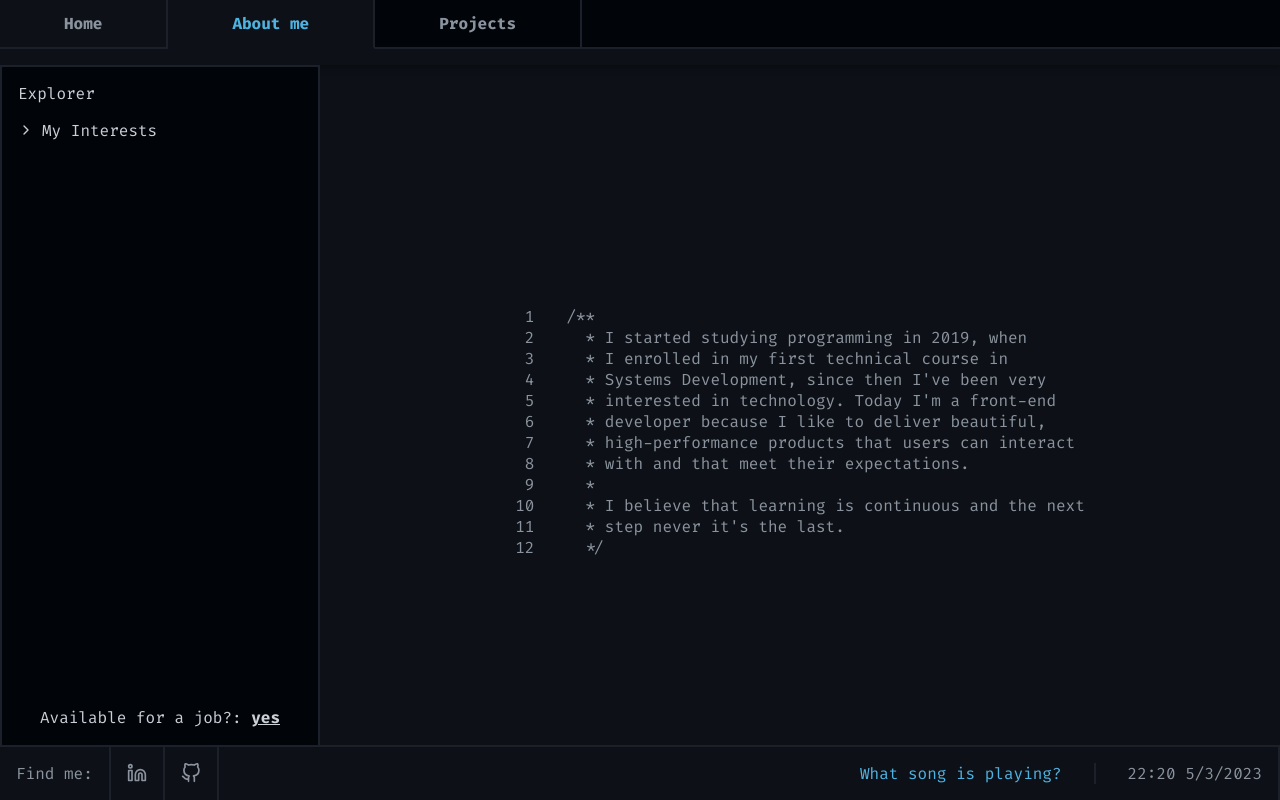
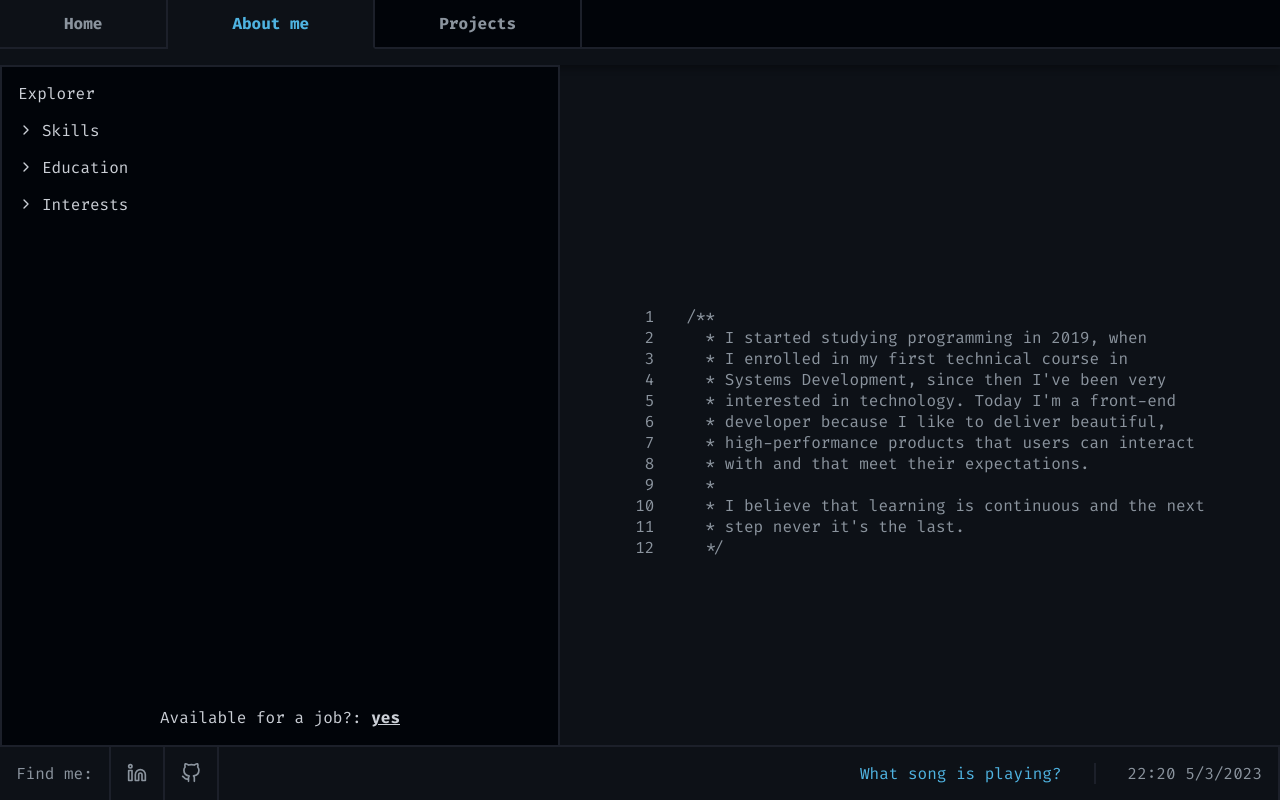
Before and after one commit to VitorHugoAntunes/My_Portfolio, a Next.js app: page /about in a window 1280 px wide. Built offline with nearby package versions, Linux system fonts and the light colour scheme.

Commit message:
Fixed about page layout, added new tags and hover effects

```diff
--- a/src/components/Header/styles.ts
+++ b/src/components/Header/styles.ts
@@ -80,9 +80,14 @@ export const MenuContainer = styled('div', {
             button: {
                 padding: "none",
                 background: "none",
+                transition: "0.2s",
 
                 svg: {
                     color: "$icon"
+                },
+
+                "&:hover": {
+                    filter: "brightness(0.8)"
                 }
             },
 
--- a/src/components/TagFolder/styles.ts
+++ b/src/components/TagFolder/styles.ts
@@ -3,5 +3,12 @@ import { styled } from "@stitches/react";
 export const TagFolderDiv = styled('div', {
     display: "flex",
     alignItems: "center",
-    gap: "0.5rem"
+    gap: "0.5rem",
+
+    span: {
+        width: "30rem",
+        overflow: "hidden",
+        whiteSpace: "nowrap",
+        textOverflow: "ellipsis"
+    }
 })
--- a/src/pages/about.tsx
+++ b/src/pages/about.tsx
@@ -1,8 +1,8 @@
-import { useState, useEffect } from 'react'
+import { useState, useEffect, ReactNode } from 'react'
 import { AboutContainer, AboutContent, InterestsContainer } from "@/styles/pages/about";
 
 import { FiChevronDown, FiChevronRight } from "react-icons/fi";
-import { techTags } from '../tags/data'
+import { techTags, educationTags, interestsTags } from '../tags/data'
 
 import TagFolder from "@/components/TagFolder";
 
@@ -20,29 +20,15 @@ export default function About() {
     const aboutText = "\nI started studying programming in 2019, when \nI enrolled in my first technical course in\n Systems Development, since then I've been very\n interested in technology. Today I'm a front-end\n developer because I like to deliver beautiful,\n high-performance products that users can interact\n with and that meet their expectations.\n\n I believe that learning is continuous and the next \n step never it's the last.\n"
     const paragraphs = aboutText.split("\n")
 
-    const [openTag, setOpenTag] = useState<boolean>(false)
-
-    function changeTagStatus() {
-        openTag === false ? setOpenTag(true) : setOpenTag(false)
-    }
-
     return (
         <AboutContainer style={style}>
             <InterestsContainer>
                 <div>
                     <span>Explorer</span>
 
-                    <div className="tagsDiv">
-                        <div className='myInterests' onClick={changeTagStatus}>
-                            {openTag === false ? (<FiChevronRight size={16} />) : (<FiChevronDown size={16} />)}
-                            <span>My Interests</span>
-                        </div>
-                        <div className={openTag === false ? 'techInterests' : 'techInterests open'}>
-                            {techTags.map(tag => (
-                                <TagFolder key={tag.title} arrowIcon={<FiChevronRight size={16} />} techIcon={tag.techIcon} title={tag.title} />
-                            ))}
-                        </div>
-                    </div>
+                    <Tags tagsArray={techTags} tagTitle="Skills" />
+                    <Tags tagsArray={educationTags} tagTitle="Education" />
+                    <Tags tagsArray={interestsTags} tagTitle="Interests" />
                 </div>
 
                 <span>Available for a job?: <strong>yes</strong></span>
@@ -63,3 +49,32 @@ export default function About() {
         </AboutContainer>
     )
 }
+
+interface TagsProps {
+    tagsArray: { title: string, icon: ReactNode }[];
+    tagTitle: string;
+}
+
+export function Tags({ tagsArray, tagTitle }: TagsProps) {
+    const [openTag, setOpenTag] = useState<boolean>(false)
+
+    function changeTagStatus(tag: string) {
+        switch (tag) {
+            case "techs":
+                return openTag === false && tag === "techs" ? setOpenTag(true) : setOpenTag(false);
+        }
+    }
+    return (
+        <div className="tagsDiv">
+            <div className='myInterests' onClick={() => changeTagStatus("techs")}>
+                {openTag === false ? (<FiChevronRight size={16} />) : (<FiChevronDown size={16} />)}
+                <span>{tagTitle}</span>
+            </div>
+            <div className={openTag === false ? 'techInterests' : 'techInterests open'}>
+                {tagsArray.map(tag => (
+                    <TagFolder key={tag.title} arrowIcon={<FiChevronRight size={16} />} techIcon={tag.icon} title={tag.title} />
+                ))}
+            </div>
+        </div>
+    )
+}
--- a/src/styles/pages/about.ts
+++ b/src/styles/pages/about.ts
@@ -3,11 +3,12 @@ import { styled } from "@stitches/react";
 export const AboutContainer = styled('div', {
     height: "100%",
     display: "flex",
+    overflow: "hidden",
 
     "@media (max-width: 1000px)": {
         flexDirection: "column",
 
-        "> aside:first-child": {
+        "> aside": {
             order: 2,
             height: "fit-content",
             gap: "1rem",
@@ -17,9 +18,10 @@ export const AboutContainer = styled('div', {
             }
         },
 
-        "> section:last-child": {
+        "> section": {
             order: 1,
-            gap: "0.5rem"
+            padding: "1rem",
+            gap: "0.5rem",
         },
 
         "p, span, a": {
@@ -29,8 +31,9 @@ export const AboutContainer = styled('div', {
 })
 
 export const InterestsContainer = styled('aside', {
+    maxHeight: "100vh",
     height: "100%",
-    width: "20rem",
+    width: "35rem",
     background: "$darkBackground",
     border: "2px solid $border",
     borderBottom: "none",
@@ -38,12 +41,17 @@ export const InterestsContainer = styled('aside', {
     display: "flex",
     flexDirection: "column",
     justifyContent: "space-between",
+    overflowY: "scroll",
 
     ".tagsDiv": {
         marginTop: "1rem",
         display: "flex",
         flexDirection: "column",
         gap: "0.5rem",
+
+        "&:last-child": {
+            marginBottom: "2rem",
+        },
 
         ".myInterests": {
             display: "flex",
@@ -64,8 +72,8 @@ export const InterestsContainer = styled('aside', {
             },
         },
 
-        ".techInterests": {
-            display: "flex",
+        ".techInterests, .education": {
+            display: "none",
             flexDirection: "column",
             gap: "0.5rem",
 
@@ -75,6 +83,7 @@ export const InterestsContainer = styled('aside', {
             transition: "visibility 0.2s ease-in-out, opacity 0.2s ease-in-out",
 
             "&.open": {
+                display: "flex",
                 visibility: "visible",
                 opacity: 1,
             }
--- a/src/tags/data.tsx
+++ b/src/tags/data.tsx
@@ -1,15 +1,31 @@
-import { FaReact, FaCss3, FaHtml5, FaJava, FaNodeJs, FaUbuntu } from "react-icons/fa";
-import { TbBrandNextjs, TbDatabase } from "react-icons/tb";
+import { FaReact, FaCss3, FaHtml5, FaJava, FaNodeJs, FaUbuntu, FaSchool, FaUniversity, FaCode, FaGamepad, FaMusic } from "react-icons/fa";
+import { TbBrandNextjs, TbDatabase, TbMath } from "react-icons/tb";
 import { SiTypescript } from "react-icons/si";
+import { GiAstronautHelmet } from "react-icons/gi";
+// import { math } from "react-icons/all";
 
 export const techTags = [
-    { techIcon: <FaReact size={16} color="#4FCBED" />, title: "ReactJS" },
-    { techIcon: <TbBrandNextjs size={16} />, title: "NextJS" },
-    { techIcon: <SiTypescript size={16} color="#2F72BC" />, title: "Typescript" },
-    { techIcon: <FaNodeJs size={16} color="#81B640" />, title: "NodeJS" },
-    { techIcon: <FaJava size={16} color="#A11016" />, title: "Java" },
-    { techIcon: <TbDatabase size={16} color="#F2D100" />, title: "SQL" },
-    { techIcon: <FaCss3 size={16} color="#2247D7" />, title: "CSS" },
-    { techIcon: <FaHtml5 size={16} color="#D84823" />, title: "HTML" },
-    { techIcon: <FaUbuntu size={16} color="#D24412" />, title: "Linux" },
+    { icon: <FaReact size={16} color="#4FCBED" />, title: "ReactJS" },
+    { icon: <TbBrandNextjs size={16} />, title: "NextJS" },
+    { icon: <SiTypescript size={16} color="#2F72BC" />, title: "Typescript" },
+    { icon: <FaNodeJs size={16} color="#81B640" />, title: "NodeJS" },
+    { icon: <FaJava size={16} color="#A11016" />, title: "Java" },
+    { icon: <TbDatabase size={16} color="#F2D100" />, title: "SQL" },
+    { icon: <FaCss3 size={16} color="#2247D7" />, title: "CSS" },
+    { icon: <FaHtml5 size={16} color="#D84823" />, title: "HTML" },
+    { icon: <FaUbuntu size={16} color="#D24412" />, title: "Linux" },
 ]
+
+export const educationTags = [
+    { icon: <FaSchool size={16} />, title: "High-school - 2016/2018" },
+    { icon: <FaUniversity size={16} />, title: "Systems Development - 2019/2020" },
+    { icon: <FaUniversity size={16} />, title: "Analysis and Systems Development - 2021/2024" },
+    { icon: <FaCode size={16} color="#E74CA0" />, title: "Rocketseat Ignite - 2022/2023" },
+]
+
+export const interestsTags = [
+    { icon: <FaGamepad size={16} color="#5294E2" />, title: "Games" },
+    { icon: <FaMusic size={16} color="#C71585" />, title: "Music" },
+    { icon: <GiAstronautHelmet size={16} />, title: "Astronomy" },
+    { icon: <TbMath size={16} color="#F2D100" />, title: "Math" },
+]
```
